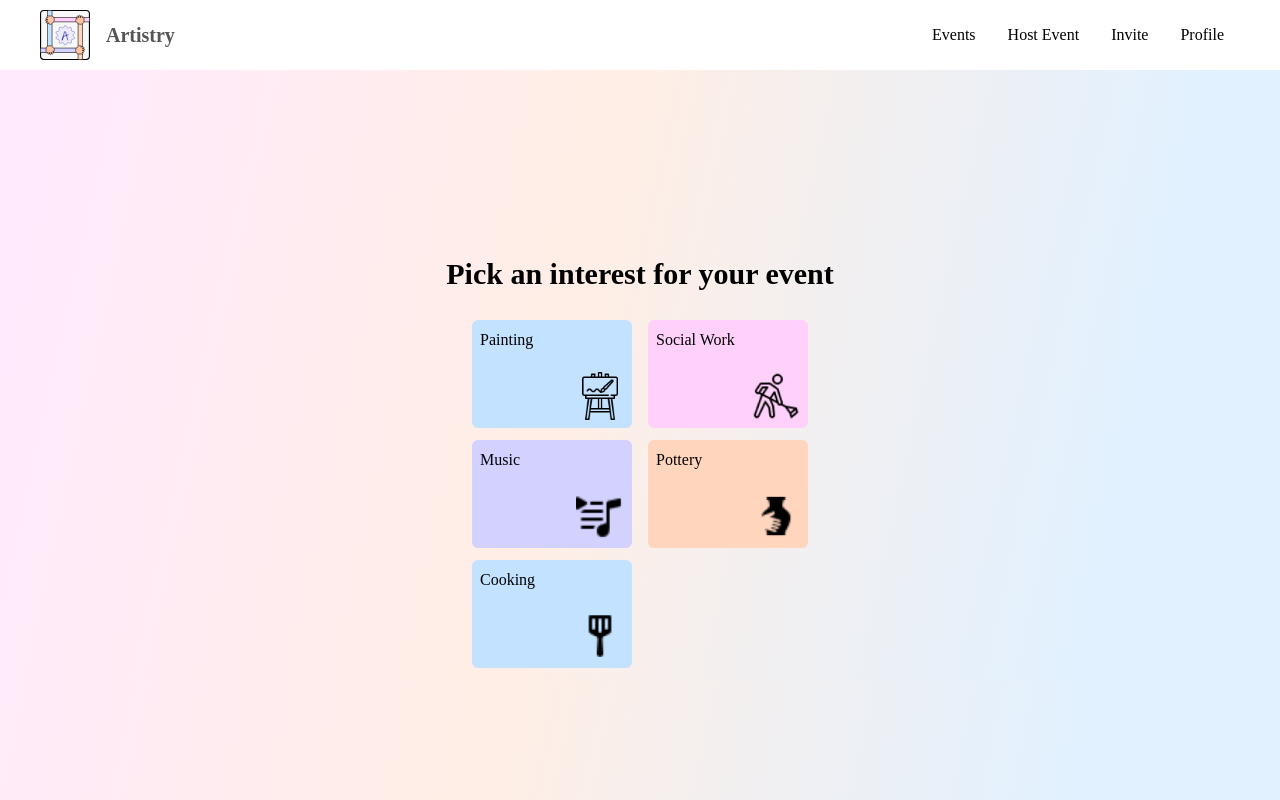
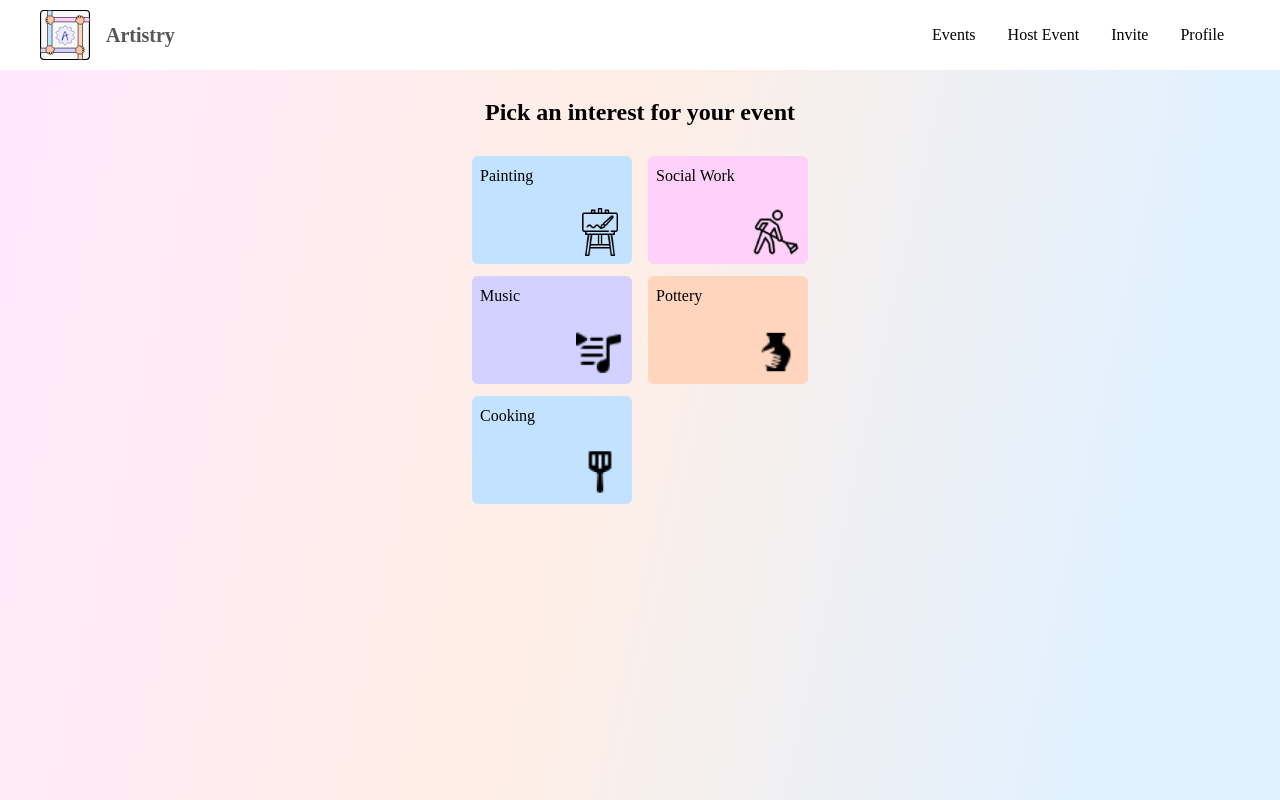
Before and after one commit to aadityarajkumawat/artistry_frontend, a React (Create React App) app: page / in a window 1280 px wide. Built offline with nearby package versions, Linux system fonts and the light colour scheme.

Commit message:
fixed alignments

```diff
--- a/src/index.css
+++ b/src/index.css
@@ -1,6 +1,7 @@
 @tailwind base;
 @tailwind components;
 @tailwind utilities;
+
 @import url('https://fonts.googleapis.com/css2?family=Oxygen:wght@300;400;700&display=swap');
 
 * {
@@ -8,18 +9,26 @@
     padding: 0;
     box-sizing: border-box;
     font-family: 'Oxygen';
-    /* color: white !important; */
 }
 
 html,
-#root,
-.App {
+body {
     width: 100%;
     height: 100%;
+}
+
+body {
     background: linear-gradient(
         102.53deg,
         #ffeafd 4.59%,
         #ffeee5 45.18%,
         #e1f1ff 86.2%
     );
+    background-repeat: no-repeat;
+    background-attachment: fixed;
 }
+
+#root,
+.App {
+    width: 100%;
+}
--- a/src/pages/events/Events.tsx
+++ b/src/pages/events/Events.tsx
@@ -73,7 +73,7 @@ export function Events() {
                         {toggleEvents ? 'Upcoming Events' : 'Your Events'}
                     </button>
                 </div>
-                <div className='grid grid-cols-1 gap-20 mt-5 px-7 s-800:grid-cols-2'>
+                <div className='grid grid-cols-1 gap-20 mt-5 px-7 s-800:grid-cols-2 pb-14'>
                     {(!toggleEvents ? upcomingEvents : yourEvents).map(
                         (event, idx) => (
                             <Event key={idx} {...event} />
--- a/src/pages/home/Home.tsx
+++ b/src/pages/home/Home.tsx
@@ -25,8 +25,8 @@ export function Home() {
     return (
         <div className='flex items-center justify-center flex-col'>
             <div style={{ height: 80 }}></div>
-            <div className='flex items-center justify-center flex-col pt-40'>
-                <h1 className='text-3xl font-bold my-4'>
+            <div className='flex items-center justify-center flex-col'>
+                <h1 className='text-2xl font-bold my-4 text-center'>
                     Pick an interest for your event
                 </h1>
 
--- a/src/pages/invites/Invites.tsx
+++ b/src/pages/invites/Invites.tsx
@@ -36,7 +36,7 @@ export function Invites() {
                         Invite people to Artistry
                     </button>
                 </div>
-                <div className='grid grid-cols-1 gap-20 mt-5 px-7 s-800:grid-cols-2'>
+                <div className='grid grid-cols-1 gap-20 mt-5 px-7 s-800:grid-cols-2 pb-14'>
                     {invites.map((invite, idx) => (
                         <div
                             key={idx}
--- a/src/pages/profile/Profile.tsx
+++ b/src/pages/profile/Profile.tsx
@@ -23,12 +23,17 @@ export function Profile() {
                 style={{ width: '100%' }}
             >
                 <div className='text-center'>
+                    <div
+                        style={{ width: 120, height: 120 }}
+                        className='bg-grey1 m-auto mb-3'
+                    >
                         <img
                             src={props.image}
                             alt=''
                             style={{ width: 120 }}
                             className='rounded-full m-auto'
                         />
+                    </div>
                     <p className='font-bold'>{props.name}</p>
                     <p>{props.bio}</p>
                 </div>
```
Lines whose indentation alone changed are shown as unchanged.
